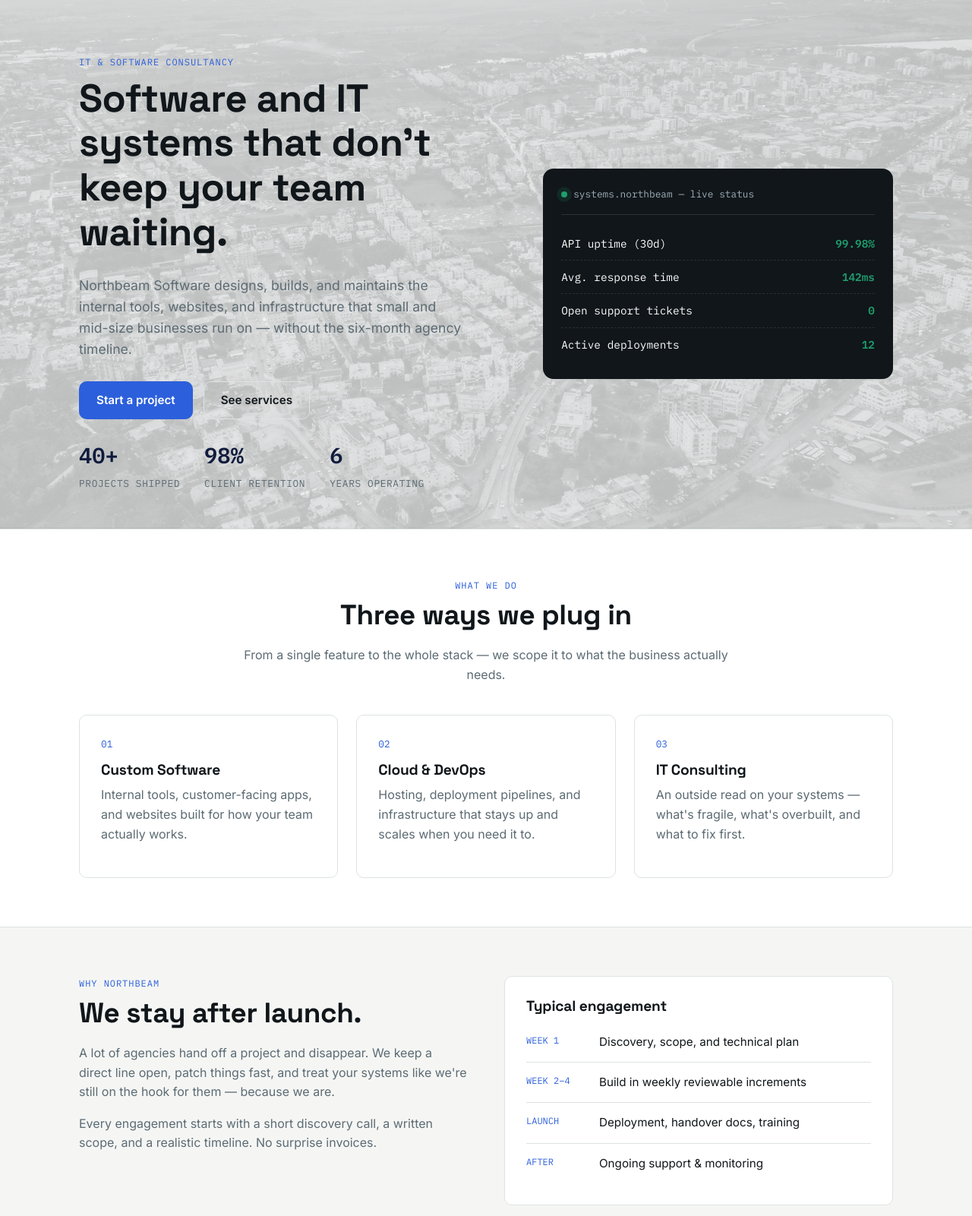
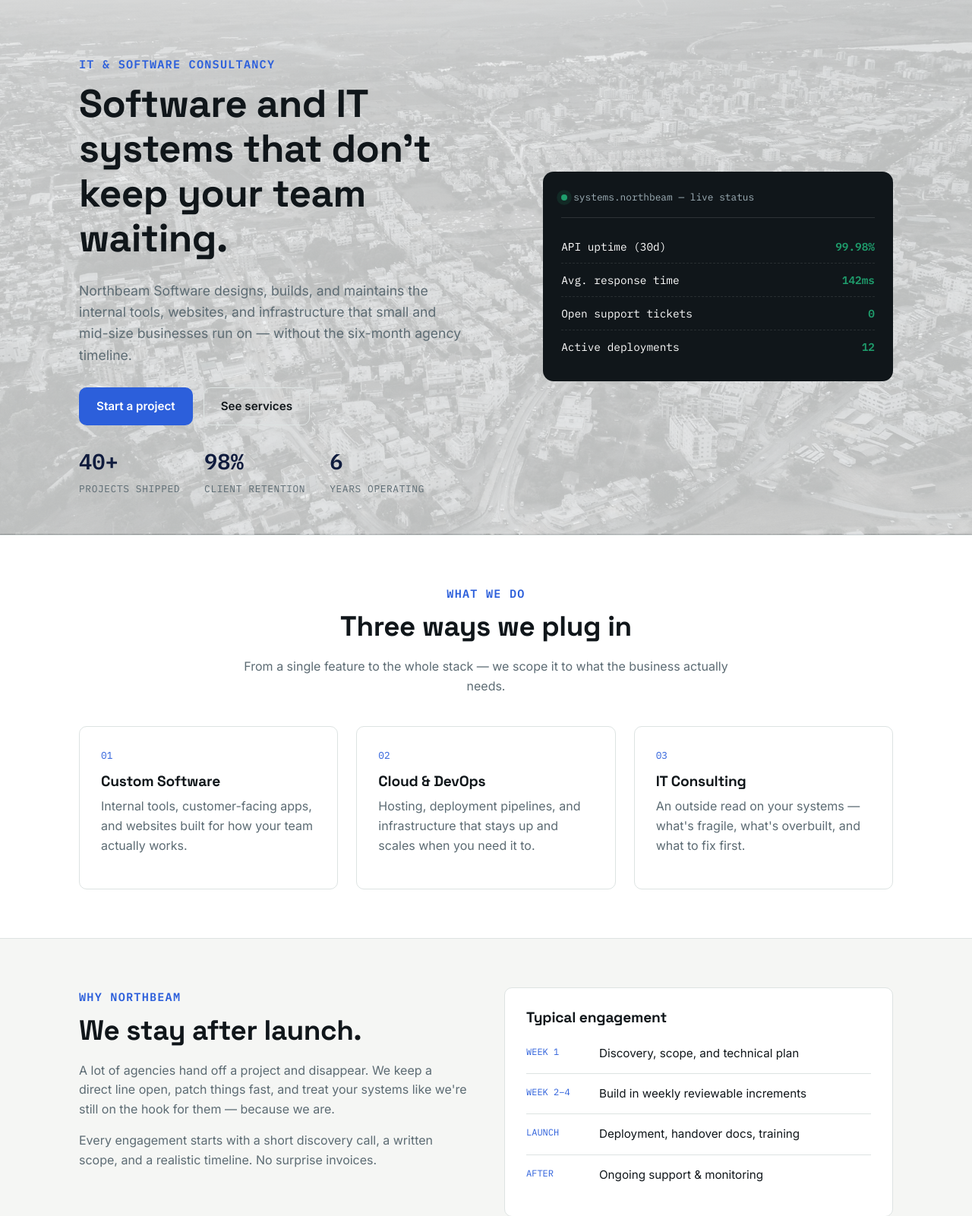
Before and after one commit to TashaTendai/northbeam-software, a PHP site: page / in a window 1280 px wide. Shown: the part 83-1684 px from the top of the page at 76% size. Run offline with PHP 8.4, Linux system fonts and the light colour scheme.

Commit message:
git add . git commit -m "Increase eyebrow label size and weight for better visual hierarchy" git push

```diff
--- a/css/style.css
+++ b/css/style.css
@@ -77,7 +77,8 @@ p { margin: 0 0 1em; color: var(--muted); }
 
 .eyebrow {
   font-family: var(--font-mono);
-  font-size: .75rem;
+  font-size: .95rem;
+  font-weight: 700;
   letter-spacing: .08em;
   text-transform: uppercase;
   color: var(--accent);
```
